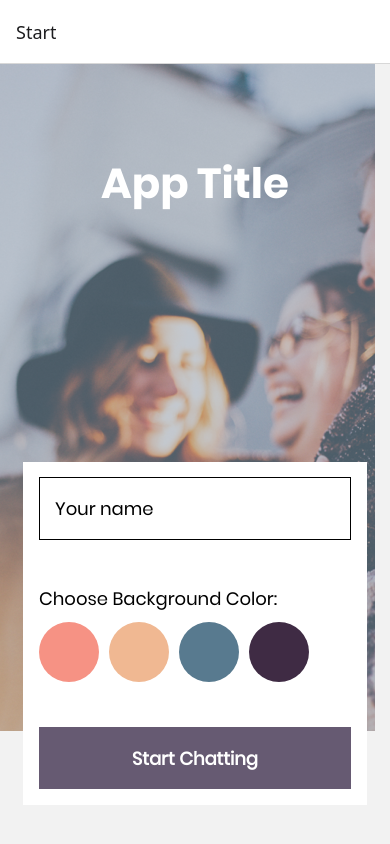
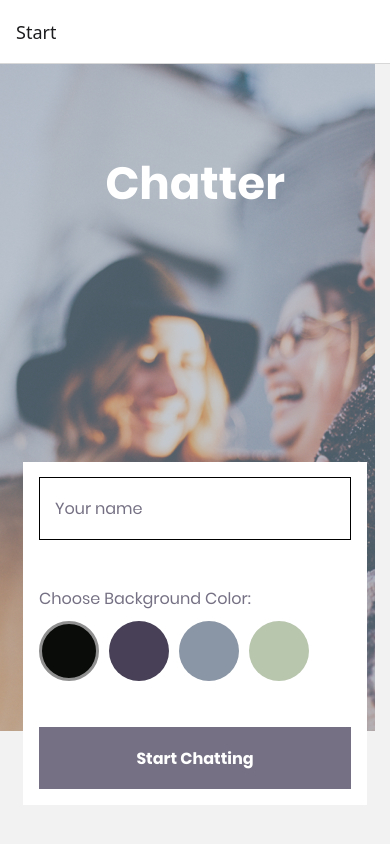
Before and after one commit to nimkus/React-Native-App, a React Native app: screen /Start in a window 390 px wide. Built offline with nearby package versions, Linux system fonts and the light colour scheme.

Commit message:
style: change the preset background-color of the chat

```diff
--- a/components/Chat.js
+++ b/components/Chat.js
@@ -10,11 +10,7 @@ const Chat = ({ route, navigation }) => {
     navigation.setOptions({ title: name });
   }, []);
 
-  return (
-    <View style={[styles.container, { backgroundColor: chatBgColor }]}>
-      <Text>Hello Screen2!</Text>
-    </View>
-  );
+  return <View style={[styles.container, { backgroundColor: chatBgColor }]}></View>;
 };
 
 const styles = StyleSheet.create({
--- a/components/Start.js
+++ b/components/Start.js
@@ -6,7 +6,7 @@ const Start = ({ navigation }) => {
   // State for setting the username to be displayed in the chat
   const [name, setName] = useState('');
   // State for changing background color of the chat
-  const [chatBgColor, setChatBgColor] = useState('');
+  const [chatBgColor, setChatBgColor] = useState('#090C08');
   // State to handle showing the warning message
   const [showWarning, setShowWarning] = useState(false);
 
@@ -50,7 +50,7 @@ const Start = ({ navigation }) => {
         resizeMode="cover"
         style={styles.backgroundImage}
       >
-        <Text style={styles.appTitle}>App Title</Text>
+        <Text style={styles.appTitle}>Chatter</Text>
 
         <View style={styles.InputField}>
           <TextInput
@@ -70,7 +70,7 @@ const Start = ({ navigation }) => {
           <View>
             <Text style={[styles.text, { marginBottom: 10 }]}>Choose Background Color:</Text>
             <View style={styles.colorContainer}>
-              {['#f69284', '#f0b892', '#587a8f', '#3f2b44'].map((color) => (
+              {['#090C08', '#474056', '#8A95A5', '#B9C6AE'].map((color) => (
                 <TouchableOpacity
                   key={color}
                   style={[
@@ -88,7 +88,7 @@ const Start = ({ navigation }) => {
             onPress={handleStartChat} // Call the new handler
             style={styles.chatButton}
           >
-            <Text style={[styles.text, { color: 'white', fontWeight: 'bold' }]}>Start Chatting</Text>
+            <Text style={[styles.text, { color: '#fff', fontFamily: 'Poppins-Bold' }]}>Start Chatting</Text>
           </TouchableOpacity>
         </View>
       </ImageBackground>
@@ -108,14 +108,15 @@ const styles = StyleSheet.create({
   appTitle: {
     fontFamily: 'Poppins-Bold',
     color: 'white',
-    fontSize: 42,
+    fontSize: 45,
     lineHeight: 84,
     textAlign: 'center',
     marginTop: '20%',
   },
   text: {
     fontFamily: 'Poppins-Regular',
-    fontSize: 18,
+    fontSize: 16,
+    color: '#757083',
   },
   InputField: {
     width: '88%',
@@ -135,7 +136,7 @@ const styles = StyleSheet.create({
     padding: 10,
     alignItems: 'center',
     justifyContent: 'center',
-    backgroundColor: '#665a72',
+    backgroundColor: '#757083',
   },
   colorContainer: {
     flexDirection: 'row',
@@ -144,12 +145,11 @@ const styles = StyleSheet.create({
     width: 60,
     height: 60,
     borderRadius: 50,
-    backgroundColor: 'blue',
     marginRight: 10,
   },
   selectedCircle: {
-    borderWidth: 2,
-    borderColor: 'black', // You can change this to a color of your choice
+    borderWidth: 3,
+    borderColor: '#909090',
   },
   warningContainer: {
     backgroundColor: '#ffcccb', // Light red background for warning
```
